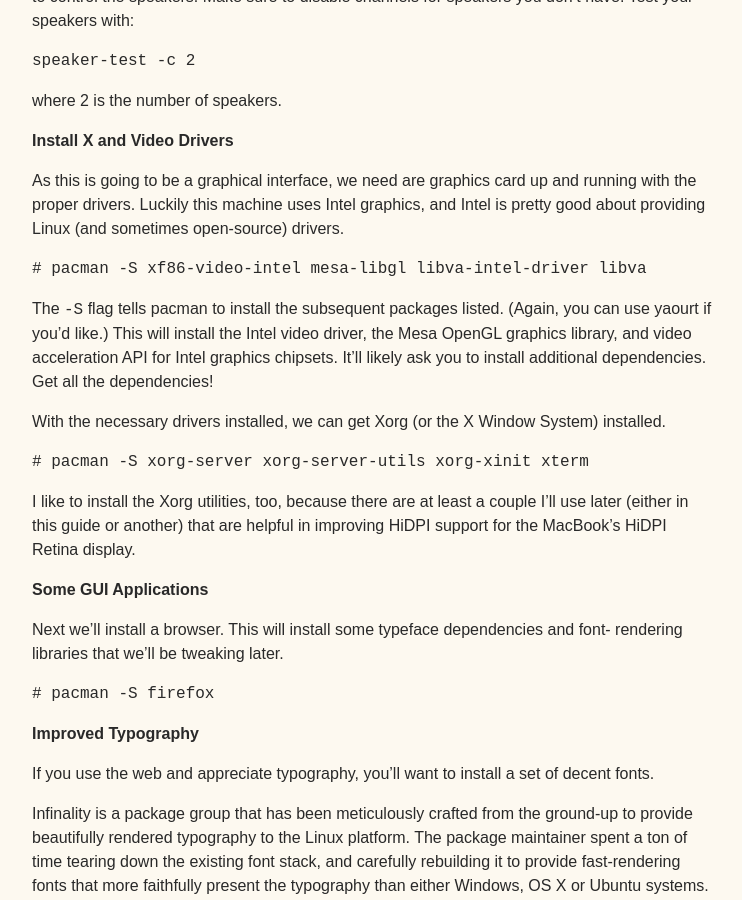
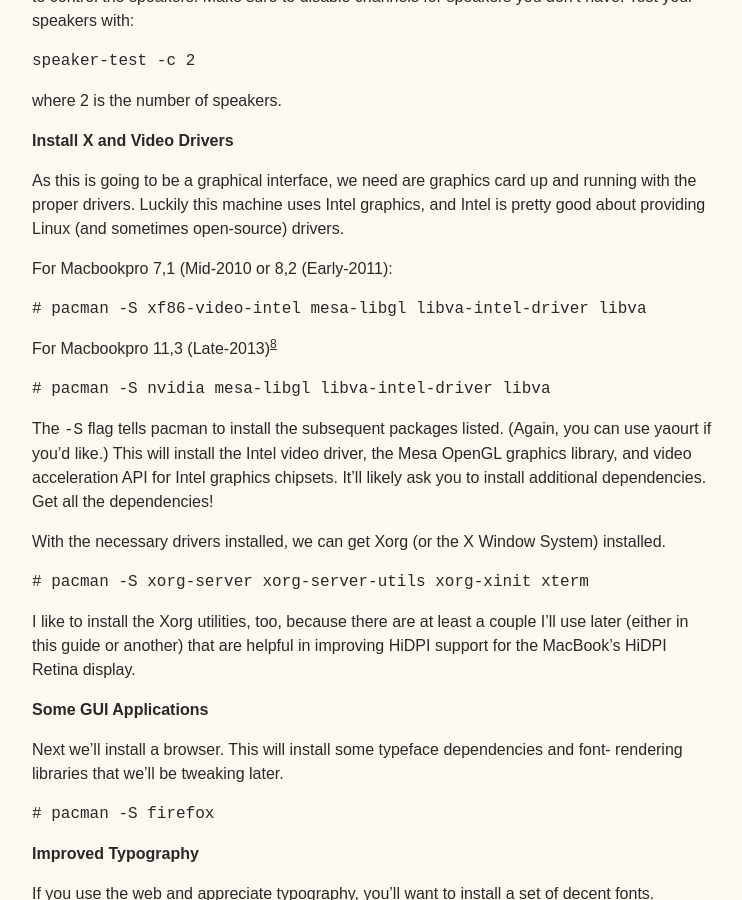
Before and after one commit to visual-assault/visual-assault.github.io, a Jekyll site: the page built from _posts/2016-03-07-install-encrypted-arch-linux-on-apple-macbook-pro.md, in a window 1280 px wide and 900 px high, scrolled down 17675 px. Shown: the whole window, without its empty margins (380-1122 px from the left). Built offline with Jekyll 4.4.1, drawn with Linux system fonts in a browser that asks for light colours; some of the changed text lies outside the part shown.

Commit message:
Added support Macbookpro 11,3 devices w/NVidia

```diff
--- a/_posts/2016-03-07-install-encrypted-arch-linux-on-apple-macbook-pro.md
+++ b/_posts/2016-03-07-install-encrypted-arch-linux-on-apple-macbook-pro.md
@@ -936,7 +936,13 @@ up and running with the proper drivers. Luckily this machine uses Intel
 graphics, and Intel is pretty good about providing Linux (and sometimes
 open-source) drivers.
 
+For Macbookpro 7,1 (Mid-2010 or 8,2 (Early-2011):
+
     # pacman -S xf86-video-intel mesa-libgl libva-intel-driver libva
+
+For Macbookpro 11,3 (Late-2013)<sup>[8](#8)</sup>
+
+    # pacman -S nvidia mesa-libgl libva-intel-driver libva
 
 The `-S` flag tells pacman to install the subsequent packages listed.
 (Again, you can use yaourt if you’d like.) This will install the Intel video
@@ -1477,3 +1483,6 @@ Any changes to this article will be annotated with a footnote and explained here
    <a href="https://www.reddit.com/r/archlinux/comments/493k4n/installing_encrypted_arch_linux_on_an_apple/d1mleow?context=3">Perceptes</a>
    for helping to clarify the text explaining how to configure the bootloader.
    </div>
+1. <div id="8"><a name="8"></a>
+   July 28, 2016: Updated to support Macbookpro 11,3 devices with NVidia cards.
+   </div>
```
